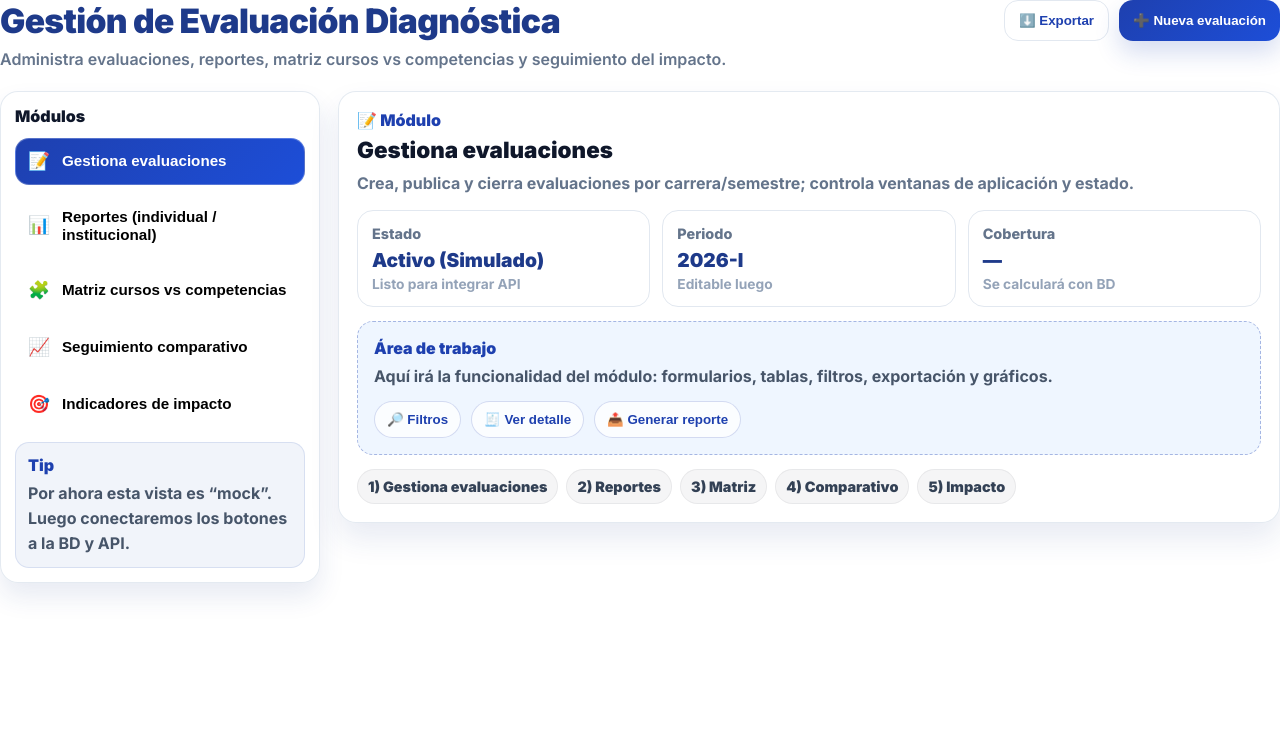
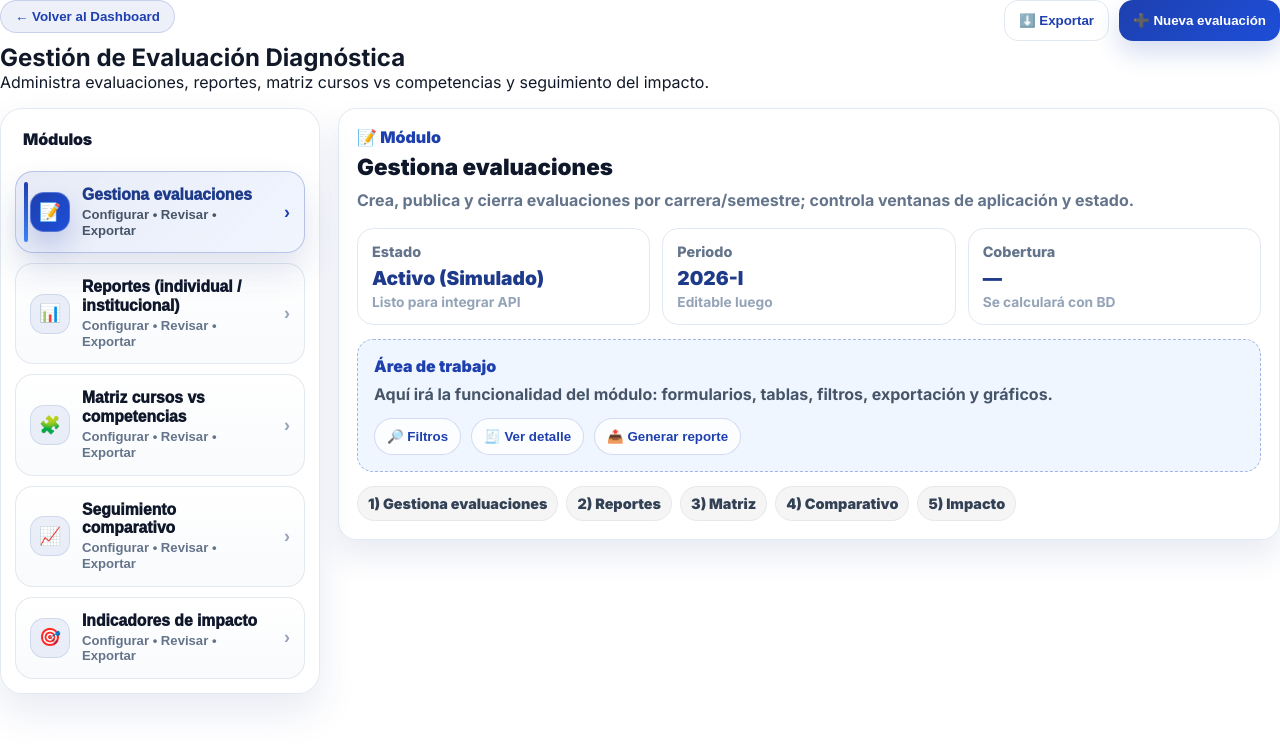
Before and after one commit to tasajos/upsico, a React (Vite) app in the folder unicen-softskills/frontend/: page /admin/evaluacion-diagnostica in a window 1280 px wide. Shown: the top 748 px of the page. Built offline with nearby package versions, Linux system fonts and the light colour scheme.

Commit message:
update_db

```diff
--- a/unicen-softskills/frontend/src/pages/dashboard/gevaluaciondiag/GestionEvDiag.css
+++ b/unicen-softskills/frontend/src/pages/dashboard/gevaluaciondiag/GestionEvDiag.css
@@ -65,39 +65,9 @@
   gap: 18px;
 }
 
-.ged-menu {
-  background: rgba(255, 255, 255, 0.92);
-  border: 1px solid rgba(226, 232, 240, 0.9);
-  border-radius: 18px;
-  padding: 14px;
-  box-shadow: 0 14px 26px rgba(30, 58, 138, 0.10);
-}
 
-.ged-menu-title {
-  color: #0f172a;
-  font-weight: 900;
-  margin-bottom: 12px;
-}
 
-.ged-tabs {
-  display: flex;
-  flex-direction: column;
-  gap: 10px;
-}
 
-.ged-tab {
-  width: 100%;
-  display: flex;
-  align-items: center;
-  gap: 12px;
-  padding: 12px 12px;
-  border-radius: 14px;
-  border: 1px solid transparent;
-  background: #ffffff;
-  cursor: pointer;
-  transition: background 0.2s ease, transform 0.2s ease, border-color 0.2s ease;
-  text-align: left;
-}
 
 .ged-tab:hover {
   background: linear-gradient(135deg, #eff6ff, #dbeafe);
@@ -109,16 +79,6 @@
   background: linear-gradient(135deg, #1e40af, #1d4ed8);
   color: white;
   border-color: rgba(255,255,255,0.25);
-}
-
-.ged-tab-icon {
-  font-size: 1.1rem;
-}
-
-.ged-tab-text {
-  font-weight: 800;
-  line-height: 1.2;
-  font-size: 0.95rem;
 }
 
 .ged-hint {
@@ -302,3 +262,219 @@
     font-size: 1.75rem;
   }
 }
+
+/* ===== MÓDULOS (ESTILO PREMIUM) ===== */
+.ged-menu {
+  background: rgba(255, 255, 255, 0.94);
+  border: 1px solid rgba(226, 232, 240, 0.95);
+  border-radius: 22px;
+  padding: 14px;
+  box-shadow: 0 18px 38px rgba(30, 58, 138, 0.10);
+  position: sticky;
+  top: 18px;
+  height: fit-content;
+}
+
+.ged-menu-title {
+  display: flex;
+  align-items: center;
+  justify-content: space-between;
+  color: #0f172a;
+  font-weight: 950;
+  margin-bottom: 12px;
+  padding: 6px 8px 10px;
+  letter-spacing: -0.01em;
+}
+
+.ged-tabs {
+  display: flex;
+  flex-direction: column;
+  gap: 10px;
+}
+
+.ged-tab {
+  width: 100%;
+  display: grid;
+  grid-template-columns: 40px 1fr 18px;
+  align-items: center;
+  gap: 12px;
+  padding: 14px 14px;
+  border-radius: 18px;
+  border: 1px solid rgba(226, 232, 240, 0.95);
+  background: linear-gradient(180deg, rgba(255,255,255,0.98), rgba(248,250,252,0.92));
+  cursor: pointer;
+  transition: transform 0.18s ease, box-shadow 0.18s ease, border-color 0.18s ease;
+  text-align: left;
+}
+
+.ged-tab:hover {
+  transform: translateY(-1px);
+  border-color: rgba(30, 64, 175, 0.20);
+  box-shadow: 0 14px 26px rgba(30, 58, 138, 0.12);
+}
+
+.ged-tab:active {
+  transform: translateY(0px);
+}
+
+.ged-tab-badge {
+  height: 40px;
+  width: 40px;
+  border-radius: 14px;
+  display: grid;
+  place-items: center;
+  font-size: 1.1rem;
+  background: rgba(30, 64, 175, 0.08);
+  border: 1px solid rgba(30, 64, 175, 0.12);
+  color: #1e40af;
+}
+
+.ged-tab-body {
+  display: flex;
+  flex-direction: column;
+  gap: 2px;
+  min-width: 0;
+}
+
+.ged-tab-title {
+  font-weight: 950;
+  color: #0f172a;
+  font-size: 0.98rem;
+  line-height: 1.2;
+}
+
+.ged-tab-meta {
+  color: #64748b;
+  font-weight: 700;
+  font-size: 0.82rem;
+  line-height: 1.2;
+}
+
+.ged-tab-arrow {
+  font-size: 18px;
+  color: #94a3b8;
+  font-weight: 900;
+  justify-self: end;
+  transition: transform 0.18s ease, color 0.18s ease;
+}
+
+.ged-tab:hover .ged-tab-arrow {
+  transform: translateX(2px);
+  color: #1e40af;
+}
+
+/* ACTIVO */
+.ged-tab.active {
+  border-color: rgba(30, 64, 175, 0.25);
+  background: linear-gradient(135deg, rgba(30,64,175,0.10), rgba(59,130,246,0.08));
+  box-shadow: 0 18px 34px rgba(30, 58, 138, 0.14);
+  position: relative;
+}
+
+.ged-tab.active::before {
+  content: "";
+  position: absolute;
+  left: 8px;
+  top: 10px;
+  bottom: 10px;
+  width: 4px;
+  border-radius: 999px;
+  background: linear-gradient(180deg, #1e40af, #3b82f6);
+}
+
+.ged-tab.active .ged-tab-badge {
+  background: linear-gradient(135deg, #1e40af, #1d4ed8);
+  border-color: rgba(255,255,255,0.25);
+  color: #fff;
+  box-shadow: 0 14px 26px rgba(30, 64, 175, 0.22);
+}
+
+.ged-tab.active .ged-tab-title {
+  color: #1e3a8a;
+}
+
+.ged-tab.active .ged-tab-meta {
+  color: #475569;
+}
+
+.ged-tab.active .ged-tab-arrow {
+  color: #1e40af;
+}
+
+/* Responsive: que el bloque módulos se vuelva horizontal en pantallas pequeñas */
+@media (max-width: 1024px) {
+  .ged-menu {
+    position: relative;
+    top: 0;
+  }
+}
+
+@media (max-width: 720px) {
+  .ged-tabs {
+    gap: 8px;
+  }
+
+  .ged-tab {
+    grid-template-columns: 36px 1fr 14px;
+    padding: 12px 12px;
+    border-radius: 16px;
+  }
+
+  .ged-tab-badge {
+    height: 36px;
+    width: 36px;
+    border-radius: 12px;
+  }
+
+  .ged-tab-meta {
+    display: none; /* en móvil se simplifica */
+  }
+}
+
+.ged2-head {
+  display: flex;
+  align-items: flex-start;
+  justify-content: space-between;
+  gap: 14px;
+  margin-bottom: 16px;
+}
+
+.ged2-head-left{
+  display: flex;
+  flex-direction: column;
+  gap: 10px;
+  min-width: 0;
+}
+
+.ged2-back-btn {
+  align-self: flex-start;
+  background: rgba(30, 64, 175, 0.08);
+  border: 1px solid rgba(30, 64, 175, 0.18);
+  color: #1e40af;
+  font-weight: 900;
+  padding: 8px 14px;
+  border-radius: 999px;
+  cursor: pointer;
+  transition: all 0.2s ease;
+}
+
+.ged2-back-btn:hover {
+  background: linear-gradient(135deg, #1e40af, #1d4ed8);
+  color: white;
+  box-shadow: 0 12px 22px rgba(30, 58, 138, 0.18);
+  transform: translateY(-1px);
+}
+
+/* responsive: en móvil se apila y los botones quedan abajo */
+@media (max-width: 640px) {
+  .ged2-head {
+    flex-direction: column;
+    align-items: stretch;
+  }
+  .ged2-actions {
+    width: 100%;
+  }
+  .ged2-btn {
+    width: 100%;
+  }
+}
--- a/unicen-softskills/frontend/src/pages/dashboard/gevaluaciondiag/GestionEvDiag.jsx
+++ b/unicen-softskills/frontend/src/pages/dashboard/gevaluaciondiag/GestionEvDiag.jsx
@@ -1,4 +1,5 @@
 import { useMemo, useState } from "react";
+import { useNavigate } from "react-router-dom";
 import "./GestionEvDiag.css";
 
 const TABS = [
@@ -12,15 +13,27 @@ const TABS = [
 export default function GestionEvDiag() {
   const [tab, setTab] = useState("evaluaciones");
   const current = useMemo(() => TABS.find((t) => t.key === tab), [tab]);
+  const navigate = useNavigate();
 
   return (
-    <section className="ged-wrap">
-      <header className="ged-head">
+   <section className="ged2-wrap">
+      <header className="ged2-head">
+        {/* IZQUIERDA: volver + titulo */}
+        <div className="ged2-head-left">
+          <button
+            className="ged2-back-btn"
+            type="button"
+            onClick={() => navigate("/admin")}
+          >
+            ← Volver al Dashboard
+          </button>
+
           <div>
-          <h1 className="ged-title">Gestión de Evaluación Diagnóstica</h1>
-          <p className="ged-subtitle">
+            <h1 className="ged2-title">Gestión de Evaluación Diagnóstica</h1>
+            <p className="ged2-subtitle">
               Administra evaluaciones, reportes, matriz cursos vs competencias y seguimiento del impacto.
             </p>
+          </div>
         </div>
 
         <div className="ged-actions">
@@ -46,18 +59,21 @@ export default function GestionEvDiag() {
       className={`ged-tab ${tab === t.key ? "active" : ""}`}
       onClick={() => setTab(t.key)}
     >
-                <span className="ged-tab-icon">{t.icon}</span>
-                <span className="ged-tab-text">{t.label}</span>
+      <span className="ged-tab-badge" aria-hidden="true">
+        {t.icon}
+      </span>
+
+      <span className="ged-tab-body">
+        <span className="ged-tab-title">{t.label}</span>
+        <span className="ged-tab-meta">Configurar • Revisar • Exportar</span>
+      </span>
+
+      <span className="ged-tab-arrow" aria-hidden="true">›</span>
     </button>
   ))}
 </div>
 
-          <div className="ged-hint">
-            <div className="ged-hint-title">Tip</div>
-            <div className="ged-hint-text">
-              Por ahora esta vista es “mock”. Luego conectaremos los botones a la BD y API.
-            </div>
-          </div>
+
         </aside>
 
         {/* Contenido */}
```
Also changed, not shown: 2 other files (tests, documents, lock files or other folders). Lines whose indentation alone changed are shown as unchanged.
